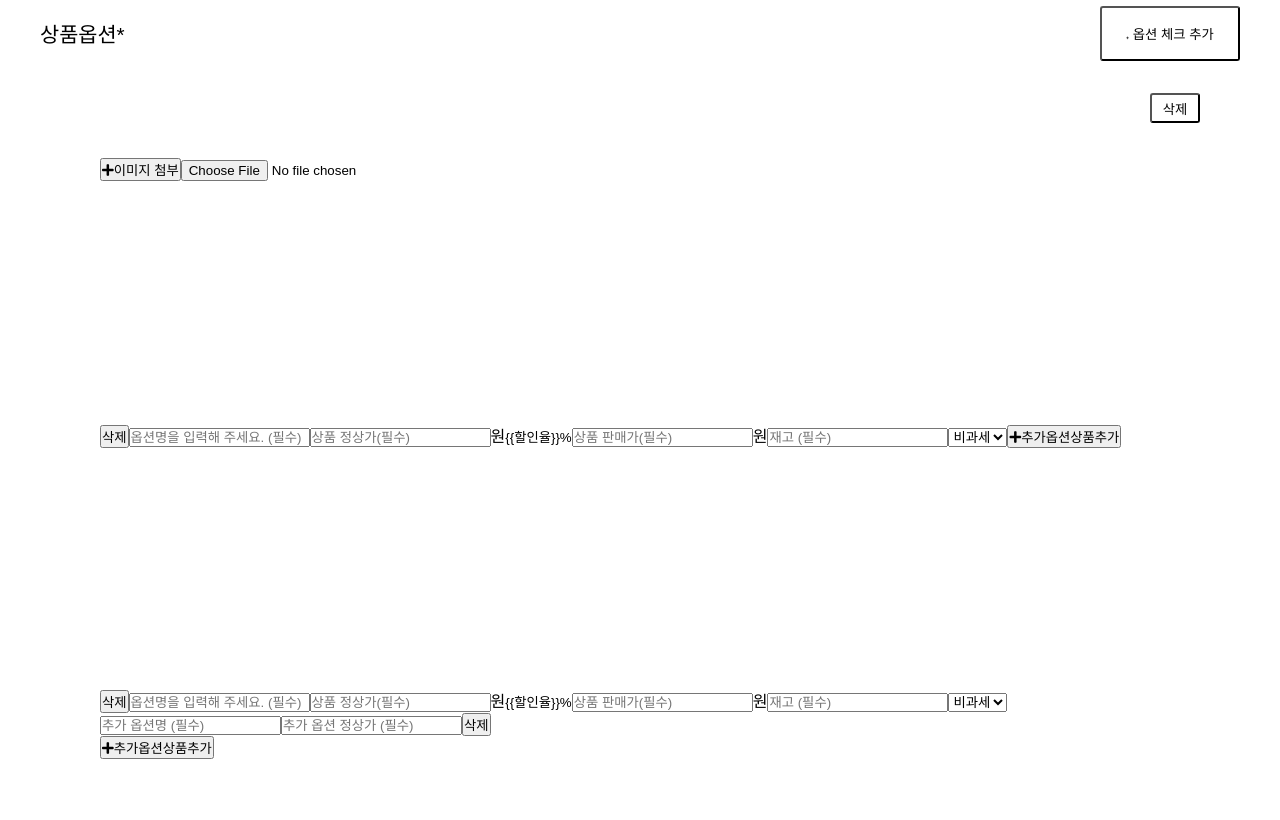
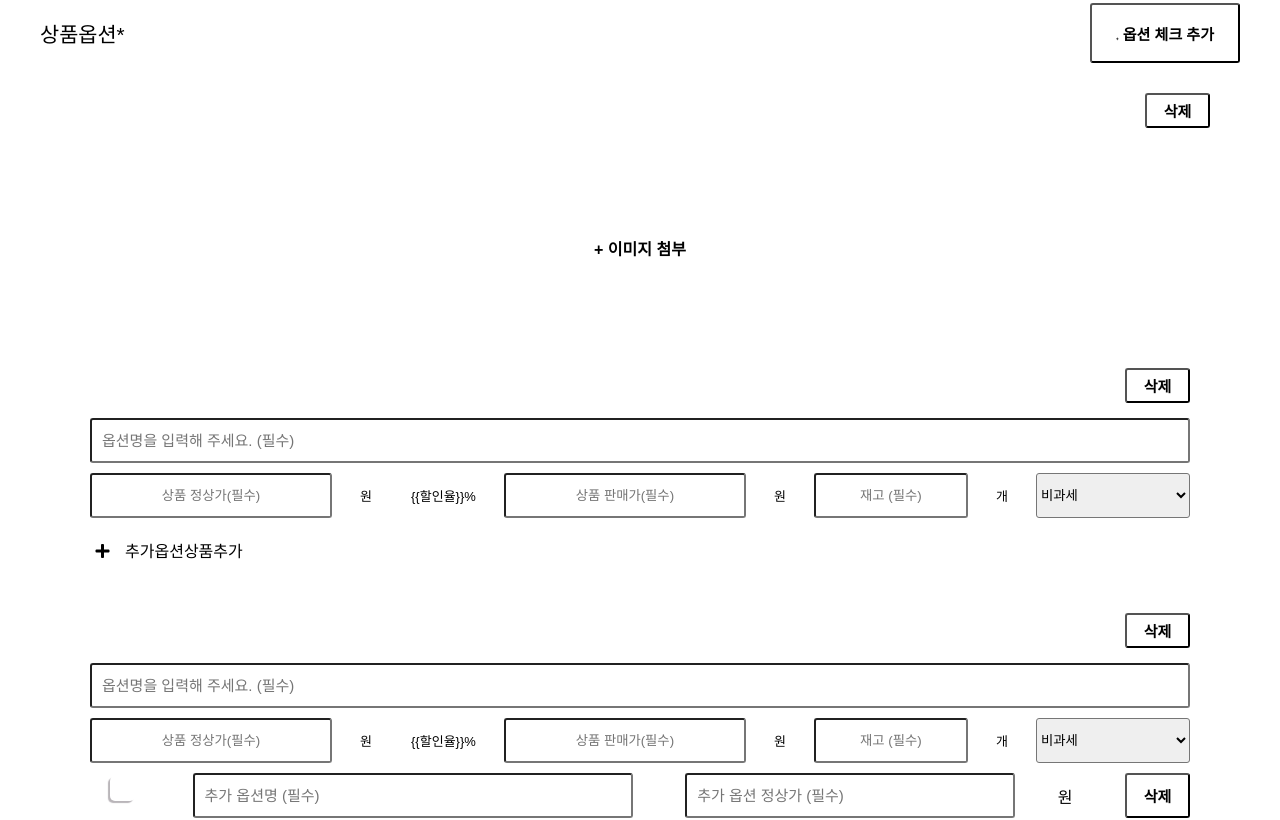
Before and after one commit to wantedPreOnboarding/19_02nd_slr_admin, a React (Create React App) app: page / in a window 1280 px wide. Shown: the part 1180-2000 px from the top of the page. Built offline with nearby package versions, Linux system fonts and the light colour scheme.

Commit message:
Add - 프로덕트 옵션 컴포넌트 마크업

```diff
--- a/src/Components/ProductOption/ProductOption.jsx
+++ b/src/Components/ProductOption/ProductOption.jsx
@@ -10,7 +10,7 @@ const ProductOption = () => {
         <span>
           상품옵션<span>*</span>
         </span>
-        <button className={styles.addBtn}>
+        <button type="button" className={styles.addBtn}>
           <i className="fas fa-plus "></i> 옵션 체크 추가
         </button>
       </TableHeader>
@@ -19,10 +19,8 @@ const ProductOption = () => {
 
         <div className={styles.innerSection}>
           <ProductOptionForm addOption="image" />
-
           <ProductOptionForm />
           <ProductOptionForm addOption="add" />
-
           <button className={`${styles.addBtn} ${styles.longWidth}`}>
             <i className="fas fa-plus"></i> 옵션 추가
           </button>
--- a/src/Components/ProductOption/ProductOption.module.css
+++ b/src/Components/ProductOption/ProductOption.module.css
@@ -16,12 +16,14 @@
 }
 
 .addBtn {
-  border: 1.5px solid sirDPurple;
+  border: 2px solid sirDPurple;
   border-radius: 3px;
-  height: 55px;
-  width: 140px;
+  height: 60px;
+  width: 150px;
   background: none;
   cursor: pointer;
+  font-size: 15px;
+  font-weight: 700;
 }
 
 .addBtn label {
@@ -34,37 +36,37 @@
 
 .innerTable {
   margin: auto;
-  padding: 30px 40px;
+  padding: 30px;
   display: flex;
   flex-direction: column;
   align-items: flex-end;
+  background: sirGray;
 }
 
 .delete {
-  width: 50px;
-  border: 1px solid sirRed;
+  width: 65px;
+  border: 2px solid sirRed;
   border-radius: 3px;
-  height: 30px;
+  height: 35px;
   background: none;
+  margin-bottom: 10px;
+  color: sirRed;
+  font-size: 15px;
+  font-weight: 700;
+  background: white;
 }
 
 .innerSection {
   width: 100%;
   border: 1px solid sirGray;
-  padding: 20px;
+  padding: 10px;
   margin: auto;
+  background: white;
+  border-radius: 5px;
 }
 
-.form {
+.longWidth {
   width: 100%;
-  display: flex;
-  justify-content: center;
-  align-items: center;
-  background: sirGray;
-  border-radius: 3px;
-  height: 250px;
+  border-radius: 5px;
+  margin: 10px 0px;
 }
-
-.form input {
-  display: none;
-}
--- a/src/Components/ProductOptionForm/ProductOptionForm.jsx
+++ b/src/Components/ProductOptionForm/ProductOptionForm.jsx
@@ -2,43 +2,38 @@ import React from 'react';
 import styles from 'Components/ProductOptionForm/ProductOptionForm.module.css';
 const ProductOptionForm = ({ addOption }) => {
   return (
-    <form className={styles.form}>
+    <form className={`${styles.form} ${addOption === 'image' && styles.imageForm}`}>
       {addOption === 'image' ? (
-        <button className={styles.addBtn}>
-          <label htmlFor="imageInput">
-            <i className="fas fa-plus"></i>이미지 첨부
-          </label>
-        </button>
-      ) : (
-        <button className={styles.delete}>삭제</button>
-      )}
-      {addOption === 'image' ? (
-        <input
-          type="file"
-          className={styles.imageInput}
-          name="imageInput"
-          id="imageInput"
-          accept="image/*"
-        ></input>
+        <section className={styles.imageInput}>
+          <label htmlFor="imageInput"> + 이미지 첨부</label>
+          <input type="file" name="imageInput" id="imageInput" accept="image/*" />
+        </section>
       ) : (
         <>
+          <section className={styles.delWrap}>
+            <button className={styles.delete}>삭제</button>
+          </section>
+          <section className={styles.formWrap}>
             <input
               type="text"
-            className={styles.optionName}
+              className={styles.option}
               placeholder="옵션명을 입력해 주세요. (필수)"
             />
+            <section className={styles.priceWrap}>
               <input type="text" className={styles.price} placeholder="상품 정상가(필수)" />
               <span>원</span>
-          <small>{`{{할인율}}%`}</small>
+              <span>{`{{할인율}}%`}</span>
               <input type="text" className={styles.price} placeholder="상품 판매가(필수)" />
               <span>원</span>
               <input type="text" className={styles.stock} placeholder="재고 (필수)" />
+              <span>개</span>
               <select name="taxs" className={styles.select}>
                 <option value="taxFree">비과세</option>
                 <option value="tax">과세</option>
               </select>
+            </section>
             {addOption === 'add' && (
-            <section>
+              <section className={styles.addOptSection}>
                 <div className={styles.buttonBox} />
                 <input
                   type="text"
@@ -50,15 +45,17 @@ const ProductOptionForm = ({ addOption }) => {
                   className={styles.addOptionPrice}
                   placeholder="추가 옵션 정상가 (필수)"
                 />
-              <button className={styles.bigDelete}>삭제</button>
+                <span>원</span>
+                <button className={`${styles.delete} ${styles.bigBtn}`}>삭제</button>
               </section>
             )}
-          <button>
-            <span>
+            <button className={styles.addOptBtn}>
+              <span className={styles.addOptBtnSpan}>
                 <i className="fas fa-plus"></i>
               </span>
               추가옵션상품추가
             </button>
+          </section>
         </>
       )}
     </form>
--- a/src/Components/ProductOptionForm/ProductOptionForm.module.css
+++ b/src/Components/ProductOptionForm/ProductOptionForm.module.css
@@ -1,8 +1,151 @@
-@value sirDPurple, sirPurple, sirLGray, sirGray, sirDgray, sirRed, sirShadow from "styles/theme.css";
+@value sirDPurple, sirPurple, sirLGray, sirGray, sirDGray, sirRed, sirShadow from "styles/theme.css";
 
 .form {
   border-radius: 3px;
-  height: 250px;
-  border: 1.5px solid sirGray;
-  margin-top: 15px;
+  height: auto;
+  border: 2px solid sirGray;
+  margin-bottom: 10px;
+  box-sizing: border-box;
 }
+
+.imageForm {
+  height: 200px;
+}
+.imageInput {
+  height: 100%;
+  display: flex;
+  justify-content: center;
+  align-items: center;
+  background: sirGray;
+}
+
+.imageInput label {
+  display: block;
+  width: 200px;
+  padding: 10px 0;
+  border: 2px solid sirDPurple;
+  color: sirDgray;
+  font-weight: 600;
+  text-align: center;
+  cursor: pointer;
+  border-radius: 5px;
+}
+
+.imageInput input[type='file'] {
+  position: absolute;
+  width: 1px;
+  height: 1px;
+  padding: 0;
+  clip: rect(0, 0, 0, 0);
+  overflow: hidden;
+}
+.delWrap {
+  width: 100%;
+  display: flex;
+  justify-content: flex-end;
+  box-sizing: border-box;
+  padding: 10px;
+}
+.delete {
+  width: 65px;
+  border: 2px solid sirRed;
+  border-radius: 3px;
+  height: 35px;
+  color: sirRed;
+  font-size: 15px;
+  font-weight: 700;
+  background: white;
+}
+
+.formWrap {
+  padding: 5px 10px;
+}
+.form input {
+  height: 45px;
+  border: 2px solid sirGray;
+  border-radius: 3px;
+  padding: 5px 10px;
+}
+.form select {
+  height: 45px;
+  border: 2px solid sirGray;
+  border-radius: 3px;
+}
+.option {
+  width: 100%;
+  font-size: 15px;
+}
+.priceWrap {
+  display: flex;
+  justify-content: space-between;
+  align-items: center;
+  margin: 10px 0px;
+}
+.priceWrap {
+  display: flex;
+  justify-content: space-between;
+  align-items: center;
+  margin: 10px 0px;
+}
+.priceWrap input {
+  text-align: center;
+}
+.priceWrap span {
+  margin: 0px 1%;
+  font-size: 13px;
+}
+.price {
+  width: 22%;
+}
+.stock {
+  width: 14%;
+}
+.select {
+  width: 14%;
+}
+.addOptSection {
+  display: flex;
+  justify-content: space-between;
+  align-items: center;
+}
+.addOptSection input {
+  font-size: 15px;
+}
+
+.addOptSection span {
+  margin-left: -10px;
+}
+.buttonBox {
+  box-shadow: -2px 2px 1px 0px rgb(185, 181, 185);
+
+  width: 25px;
+  height: 25px;
+  border-radius: 5px;
+  margin: 0px 5px 15px 20px;
+}
+
+.addOptBtn {
+  background: none;
+  border: none;
+  margin: 10px 0px 20px 0px;
+  font-size: 16px;
+}
+
+.addOptBtn span {
+  border: 1px solid sirGray;
+  width: 25px;
+  height: 25px;
+  display: inline-block;
+  border-radius: 3px;
+  margin-right: 10px;
+}
+.addOptionName {
+  width: 40%;
+}
+.addOptionPrice {
+  width: 30%;
+}
+
+.bigBtn {
+  height: 45px;
+}
--- a/src/styles/theme.css
+++ b/src/styles/theme.css
@@ -5,8 +5,8 @@
 @value sirBlue: #2a18bd;
 @value sirLGray: #efefef;
 @value sirGray: #e3e3e3;
-@value sirDgray: #2d2d2d;
-@value sirRed: rgba(255, 0, 0, 0.5);
+@value sirDGray: #2d2d2d;
+@value sirRed: rgba(255, 0, 0, 0.7);
 @value sirShadow: rgba(217, 217, 217, 1);
 @value sirTableBorderColor: #dedede;
 
```
Lines whose indentation alone changed are shown as unchanged.
